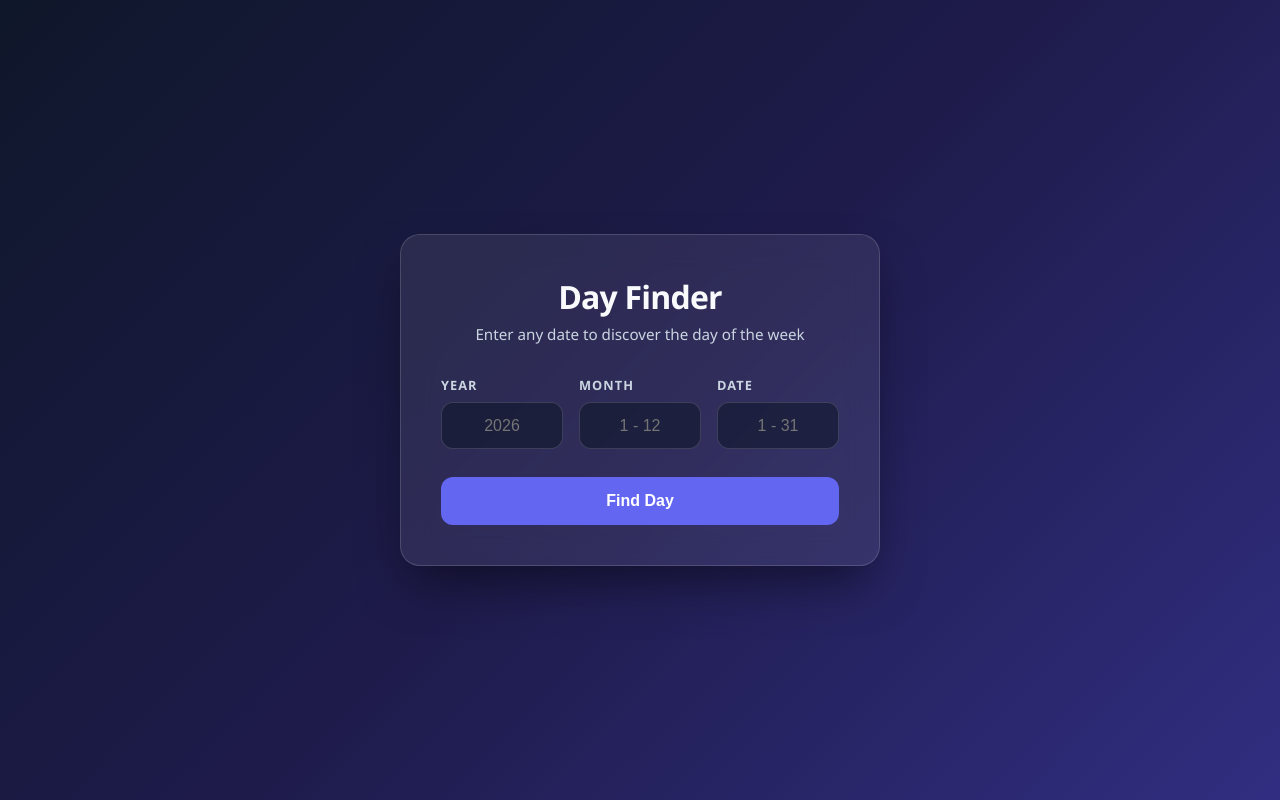
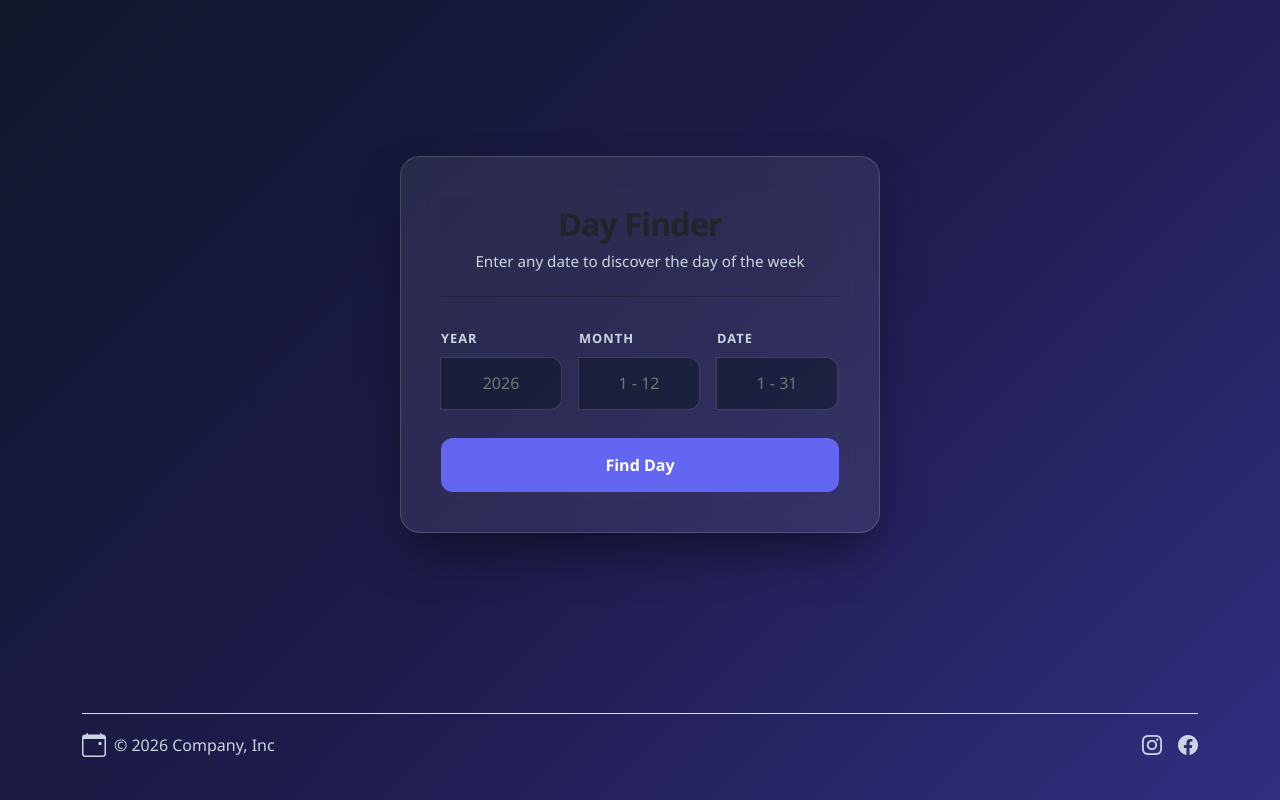
Before and after one commit to dinujaK-bit/demo-project-26, a plain HTML site: page index.html in a window 1280 px wide. Drawn offline with nearby package versions, Linux system fonts and the light colour scheme.

Commit message:
add footer

```diff
--- a/assets/css/style.css
+++ b/assets/css/style.css
@@ -18,11 +18,9 @@
 }
 
 body {
-    min-height: 100vh;
+   min-height: 100vh;
     display: flex;
-    align-items: center;
-    justify-content: center;
-    padding: 1.5rem;
+    flex-direction: column;
     font-family: 'Segoe UI', system-ui, -apple-system, sans-serif;
     background: var(--bg-gradient);
     color: var(--text-main);
@@ -175,6 +173,28 @@ body {
     }
 }
 
+.main-content {
+    flex: 1;
+    display: flex;
+    align-items: center;
+    justify-content: center;
+    padding: 1.5rem;
+}
+
+/* Match the Bootstrap footer to your dark theme */
+footer {
+    border-color: var(--card-border) !important;
+}
+
+footer span,
+footer a {
+    color: var(--text-muted) !important;
+}
+
+footer a:hover {
+    color: var(--text-main) !important;
+}
+
 /* Stack inputs vertically on small mobile screens */
 @media (max-width: 480px) {
     .card {
--- a/index.html
+++ b/index.html
@@ -4,9 +4,16 @@
     <meta charset="UTF-8">
     <meta name="viewport" content="width=device-width, initial-scale=1.0">
     <title>Day of the Week Finder</title>
+
+    <!-- 1. Bootstrap CSS FIRST -->
+    <link href="https://cdn.jsdelivr.net/npm/bootstrap@5.3.3/dist/css/bootstrap.min.css" rel="stylesheet">
+    <!-- Bootstrap Icons (so Instagram/Facebook icons actually show up) -->
+    <link rel="stylesheet" href="https://cdn.jsdelivr.net/npm/bootstrap-icons@1.11.3/font/bootstrap-icons.min.css">
+    <!-- 2. Your custom CSS SECOND -->
     <link rel="stylesheet" href="assets/css/style.css">
 </head>
 <body>
+    <div class="main-content">
         <main class="card">
             <header class="card-header">
                 <h1>Day Finder</h1>
@@ -34,6 +41,27 @@
 
             <div id="result" class="result-box" aria-live="polite"></div>
         </main>
+    </div>
+
+    <div class="container">
+        <footer class="d-flex flex-wrap justify-content-between align-items-center py-3 my-4 border-top">
+            <div class="col-md-4 d-flex align-items-center">
+                <a href="/" class="mb-3 me-2 mb-md-0 text-decoration-none lh-1" aria-label="Bootstrap">
+                    <i class="bi bi-calendar-event fs-4"></i>
+                </a>
+                <span class="mb-3 mb-md-0">© 2026 Company, Inc</span>
+            </div>
+
+            <ul class="nav col-md-4 justify-content-end list-unstyled d-flex">
+                <li class="ms-3">
+                    <a href="#" aria-label="Instagram"><i class="bi bi-instagram fs-5"></i></a>
+                </li>
+                <li class="ms-3">
+                    <a href="#" aria-label="Facebook"><i class="bi bi-facebook fs-5"></i></a>
+                </li>
+            </ul>
+        </footer>
+    </div>
 
     <script src="assets/js/app.js"></script>
 </body>
```
Lines whose indentation alone changed are shown as unchanged.
